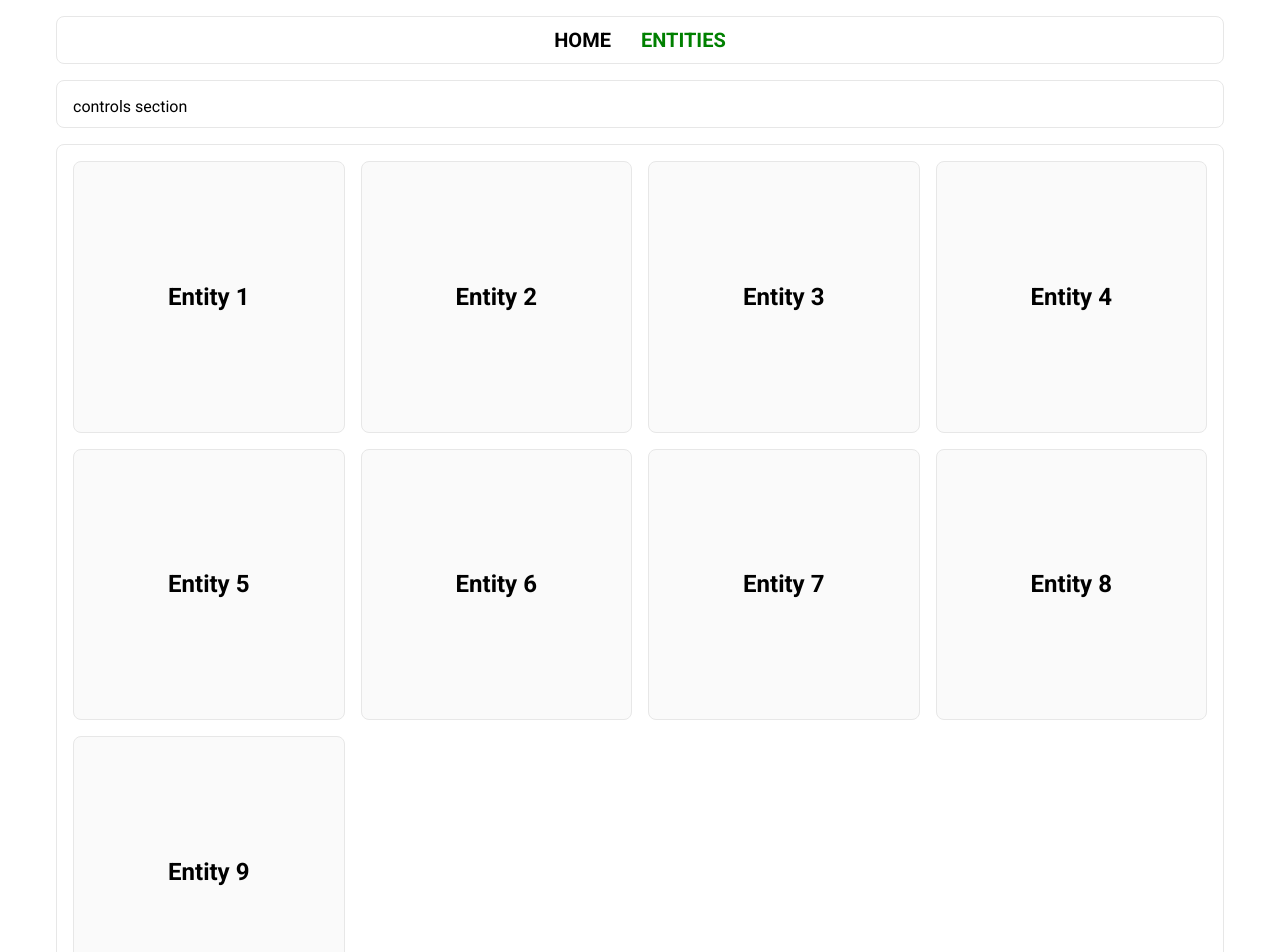
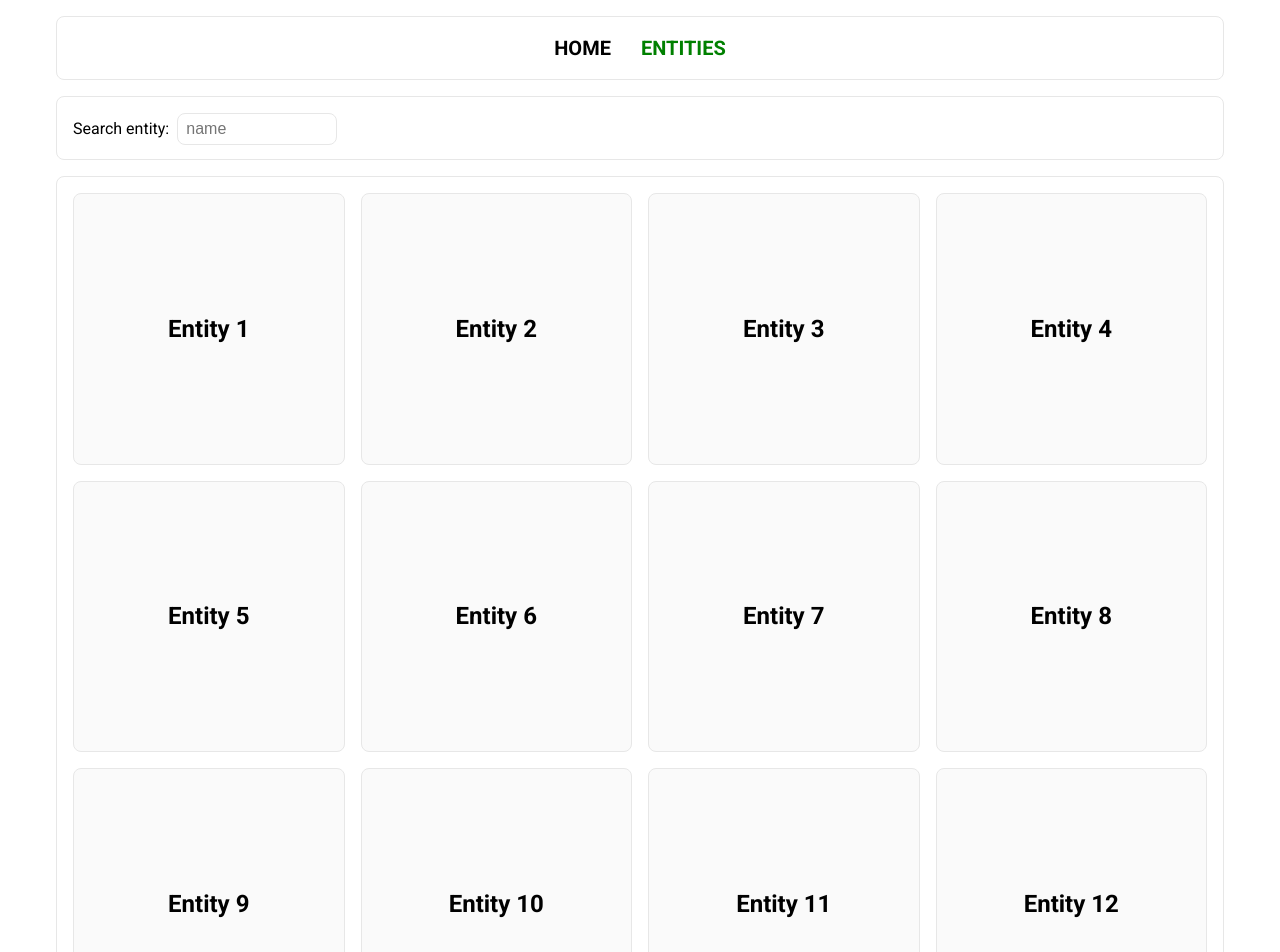
Before and after one commit to joisadler/react-redux-template, a React (Create React App) app: page /entities in a window 1280 px wide. Shown: the top 952 px of the page. Built offline with nearby package versions, Linux system fonts and the light colour scheme.

Commit message:
add search by name

```diff
--- a/src/entities.data.js
+++ b/src/entities.data.js
@@ -44,4 +44,19 @@ export default [
     name: 'Entity 9',
     created: 1619086157988,
   },
+  {
+    id: 10,
+    name: 'Entity 10',
+    created: 1619099100101,
+  },
+  {
+    id: 11,
+    name: 'Entity 11',
+    created: 1619099200101,
+  },
+  {
+    id: 12,
+    name: 'Entity 12',
+    created: 16190993001001,
+  },
 ];
--- a/src/modules/common/number/Number.jsx
+++ b/src/modules/common/number/Number.jsx
@@ -6,7 +6,7 @@ import styles from './number.module.scss';
 const Number = ({ number }) => {
   const [counter, setCounter] = useState(0);
 
-  const delay = 1000 / number;
+  const delay = Math.min(1000 / number, 100);
 
   useEffect(() => {
     const timeout = setTimeout(() => {
--- a/src/modules/pages/entities/Entities.jsx
+++ b/src/modules/pages/entities/Entities.jsx
@@ -1,4 +1,4 @@
-import React from 'react';
+import React, { useState } from 'react';
 import PropTypes from 'prop-types';
 
 import EntityCard from './EntityCard';
@@ -6,15 +6,41 @@ import EntityCard from './EntityCard';
 import styles from './entities.module.scss';
 
 const Entities = ({ entities }) => {
+  const [entitiesToShow, setEntitiesToShow] = useState(entities);
+  const [searchQuery, setSearchQuery] = useState('');
+
+  const handleSearch = ({ target }) => {
+    const { value } = target;
+    setSearchQuery(value);
+    setEntitiesToShow(
+      entities.filter((entity) =>
+        entity.name.toLowerCase().includes(value.toLowerCase())
+      )
+    );
+  };
+
   return (
     <main className={styles.container}>
-      <section className={styles.controls}>controls section</section>
-      <section className={styles.cards}>
-        {entities.map((entity) => {
-          const { name, id } = entity;
-          return <EntityCard key={id} name={name} />;
-        })}
+      <section className={styles.controls}>
+        <label>
+          Search entity:
+          <input
+            type="text"
+            className={styles.input}
+            value={searchQuery}
+            onChange={handleSearch}
+            placeholder="name"
+          />
+        </label>
       </section>
+      <div className={styles.cards_wrapper}>
+        <section className={styles.cards}>
+          {entitiesToShow.map((entity) => {
+            const { name, id } = entity;
+            return <EntityCard key={id} name={name} />;
+          })}
+        </section>
+      </div>
     </main>
   );
 };
--- a/src/modules/pages/entities/entities.module.scss
+++ b/src/modules/pages/entities/entities.module.scss
@@ -14,6 +14,26 @@
   border-radius: 0.5rem;
 }
 
+.input {
+  height: 2rem;
+  width: 10rem;
+  margin-inline-start: 0.5rem;
+  margin-inline-end: 1rem;
+  padding-inline-start: 0.5rem;
+  padding-inline-end: 0.5rem;
+  border: 1px solid $whisper;
+  border-radius: 0.5rem;
+  outline: none;
+  font-size: 1rem;
+}
+
+.cards_wrapper {
+  width: 100%;
+  min-height: calc(100vh - (#{$header_height} * 2) - #{$footer_height} - 5rem);
+  border: 1px solid $whisper;
+  border-radius: 0.5rem;
+}
+
 .cards {
   display: grid;
   grid-template-columns: repeat(auto-fill, minmax(220px, 1fr));
@@ -21,8 +41,6 @@
   grid-gap: 1rem;
   width: 100%;
   padding: 1rem;
-  border: 1px solid $whisper;
-  border-radius: 0.5rem;
 }
 
 .card {
--- a/src/modules/pages/home/home.module.scss
+++ b/src/modules/pages/home/home.module.scss
@@ -22,10 +22,6 @@
   text-align: center;
 }
 
-.number {
-  font-weight: bold;
-}
-
 .action {
   display: inline-block;
   padding: 1rem;
--- a/src/styles/settings.scss
+++ b/src/styles/settings.scss
@@ -1,6 +1,6 @@
 // sizes
-$header_height: 3rem;
-$footer_height: 3rem;
+$header_height: 4rem;
+$footer_height: 4rem;
 
 // breakpoints
 $tablet: 768px;
```
